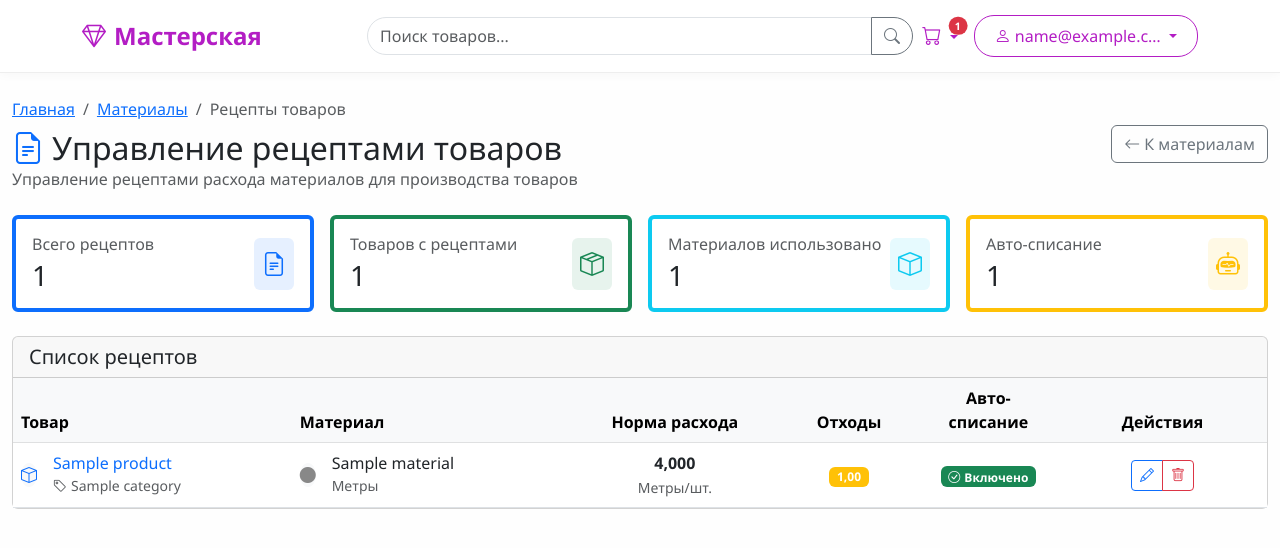
After one commit to Ingigerda2000-rgb/https---github.com-Ingigerda2000-rgb-masterskaya1, a Django app: page /materials/recipes/ in a window 1280 px wide. The commit adds this page. Shown: the top 548 px of the page. Run offline with Django 5.2, Linux system fonts and the light colour scheme; a user stored in the database is signed in; tables that the repository leaves empty hold one stand-in row (values such as "Sample post"); grey boxes marked "Sample" are stand-in pictures.

Commit message:
Отображение панельки с рецептами материалов

```diff
--- a/materials/urls.py
+++ b/materials/urls.py
@@ -13,6 +13,9 @@ urlpatterns = [
     path('<int:pk>/delete/', views.MaterialDeleteView.as_view(), name='material_delete'),
 
     # Рецепты материалов
+    path('recipes/',
+         views.MaterialRecipeListView.as_view(),
+         name='materialrecipe_list'),
     path('recipes/add/<int:product_id>/',
          views.material_recipe_create,
          name='add_recipe'),
--- a/materials/views.py
+++ b/materials/views.py
@@ -211,6 +211,19 @@ class MaterialDeleteView(LoginRequiredMixin, UserPassesTestMixin, DeleteView):
         material.save()
         messages.success(request, '✅ Материал успешно деактивирован')
         return redirect(self.success_url)
+
+
+class MaterialRecipeListView(LoginRequiredMixin, ListView):
+    """Список всех рецептов материалов мастера"""
+    model = MaterialRecipe
+    template_name = 'materials/materialrecipe_list.html'
+    context_object_name = 'recipes'
+    paginate_by = 20
+
+    def get_queryset(self):
+        return MaterialRecipe.objects.filter(
+            product__master=self.request.user
+        ).select_related('product', 'material').order_by('product__name', 'material__name')
 
 
 @login_required
--- /dev/null
+++ b/page_content.html
@@ -0,0 +1,4 @@
+
+Content
+-------
+...
--- a/products/urls.py
+++ b/products/urls.py
@@ -1,5 +1,7 @@
 from django.urls import path
 from . import views
+
+app_name = 'products'
 
 urlpatterns = [
     path('', views.product_list, name='product_list'),
--- a/templates/base.html
+++ b/templates/base.html
@@ -118,7 +118,7 @@
                                 <i class="bi bi-cart me-2"></i>Корзина
                             </a></li>
 
-                            <li><a class="dropdown-item" href="{% url 'favorites_list' %}">
+                            <li><a class="dropdown-item" href="{% url 'products:favorites_list' %}">
                                 <i class="bi bi-heart me-2"></i>Избранное
                             </a></li>
 
--- a/templates/home.html
+++ b/templates/home.html
@@ -815,7 +815,7 @@
                         <div class="product-price">{{ product.price }} ₽</div>
 
                         <div class="product-actions">
-                            <a href="{% url 'product_detail' product.id %}" class="btn-details">
+                            <a href="{% url 'products:product_detail' product.id %}" class="btn-details">
                                 <i class="bi bi-eye me-1"></i>Подробнее
                             </a>
                             <button class="btn-cart" onclick="addToCart({{ product.id }})" id="cart-btn-{{ product.id }}">
--- a/templates/materials/material_list.html
+++ b/templates/materials/material_list.html
@@ -92,6 +92,9 @@
         <div class="d-flex flex-wrap gap-2">
             <a href="{% url 'materials:material_create' %}" class="btn btn-primary">
                 <i class="bi bi-plus-circle me-1"></i>Добавить материал
+            </a>
+            <a href="{% url 'materials:materialrecipe_list' %}" class="btn btn-info">
+                <i class="bi bi-file-earmark-text me-1"></i>Управление рецептами товаров
             </a>
             <a href="{% url 'materials:low_stock' %}" class="btn btn-warning">
                 <i class="bi bi-exclamation-triangle me-1"></i>Низкий запас
--- /dev/null
+++ b/templates/materials/materialrecipe_list.html
@@ -0,0 +1,424 @@
+{% extends "base.html" %}
+{% load static %}
+
+{% block title %}Управление рецептами товаров :: HandMadeShop{% endblock %}
+
+{% block extra_css %}
+<style>
+/* Стили для таблицы рецептов */
+.recipe-row {
+    transition: all 0.2s ease;
+}
+.recipe-row:hover {
+    background-color: rgba(0, 123, 255, 0.05);
+    transform: translateX(2px);
+}
+
+.consumption-cell {
+    min-width: 120px;
+}
+
+.waste-cell {
+    min-width: 100px;
+}
+
+.actions-cell {
+    min-width: 140px;
+}
+
+/* Карточки для мобильной версии */
+@media (max-width: 768px) {
+    .mobile-card {
+        border: 1px solid #dee2e6;
+        border-radius: 0.5rem;
+        margin-bottom: 1rem;
+        padding: 1rem;
+    }
+
+    .mobile-card-header {
+        display: flex;
+        justify-content: space-between;
+        align-items: flex-start;
+        margin-bottom: 0.75rem;
+    }
+
+    .table-responsive {
+        display: none;
+    }
+
+    .mobile-view {
+        display: block !important;
+    }
+}
+
+@media (min-width: 769px) {
+    .mobile-view {
+        display: none !important;
+    }
+}
+</style>
+{% endblock %}
+
+{% block content %}
+<div class="container-fluid py-4">
+    <!-- Заголовок и кнопки -->
+    <div class="d-flex flex-column flex-md-row justify-content-between align-items-start align-items-md-center mb-4">
+        <div class="mb-3 mb-md-0">
+            <nav aria-label="breadcrumb">
+                <ol class="breadcrumb mb-2">
+                    <li class="breadcrumb-item"><a href="{% url 'home' %}">Главная</a></li>
+                    <li class="breadcrumb-item"><a href="{% url 'materials:material_list' %}">Материалы</a></li>
+                    <li class="breadcrumb-item active">Рецепты товаров</li>
+                </ol>
+            </nav>
+            <h1 class="h2 mb-0">
+                <i class="bi bi-file-earmark-text text-primary me-2"></i>Управление рецептами товаров
+            </h1>
+            <p class="text-muted mb-0">Управление рецептами расхода материалов для производства товаров</p>
+        </div>
+        <div class="d-flex flex-wrap gap-2">
+            <a href="{% url 'materials:material_list' %}" class="btn btn-outline-secondary">
+                <i class="bi bi-arrow-left me-1"></i>К материалам
+            </a>
+        </div>
+    </div>
+
+    <!-- Статистика -->
+    <div class="row g-3 mb-4">
+        <div class="col-6 col-md-3">
+            <div class="card border-start border-primary border-4 h-100">
+                <div class="card-body">
+                    <div class="d-flex justify-content-between align-items-center">
+                        <div>
+                            <h6 class="text-muted mb-1">Всего рецептов</h6>
+                            <h3 class="mb-0">{{ recipes|length }}</h3>
+                        </div>
+                        <div class="avatar avatar-sm bg-primary bg-opacity-10 p-2 rounded">
+                            <i class="bi bi-file-earmark-text fs-4 text-primary"></i>
+                        </div>
+                    </div>
+                </div>
+            </div>
+        </div>
+        <div class="col-6 col-md-3">
+            <div class="card border-start border-success border-4 h-100">
+                <div class="card-body">
+                    <div class="d-flex justify-content-between align-items-center">
+                        <div>
+                            <h6 class="text-muted mb-1">Товаров с рецептами</h6>
+                            <h3 class="mb-0">{{ recipes|length|default:0 }}</h3>
+                        </div>
+                        <div class="avatar avatar-sm bg-success bg-opacity-10 p-2 rounded">
+                            <i class="bi bi-box-seam fs-4 text-success"></i>
+                        </div>
+                    </div>
+                </div>
+            </div>
+        </div>
+        <div class="col-6 col-md-3">
+            <div class="card border-start border-info border-4 h-100">
+                <div class="card-body">
+                    <div class="d-flex justify-content-between align-items-center">
+                        <div>
+                            <h6 class="text-muted mb-1">Материалов использовано</h6>
+                            <h3 class="mb-0">{{ recipes|length|default:0 }}</h3>
+                        </div>
+                        <div class="avatar avatar-sm bg-info bg-opacity-10 p-2 rounded">
+                            <i class="bi bi-box fs-4 text-info"></i>
+                        </div>
+                    </div>
+                </div>
+            </div>
+        </div>
+        <div class="col-6 col-md-3">
+            <div class="card border-start border-warning border-4 h-100">
+                <div class="card-body">
+                    <div class="d-flex justify-content-between align-items-center">
+                        <div>
+                            <h6 class="text-muted mb-1">Авто-списание</h6>
+                            <h3 class="mb-0">{{ recipes|length|default:0 }}</h3>
+                        </div>
+                        <div class="avatar avatar-sm bg-warning bg-opacity-10 p-2 rounded">
+                            <i class="bi bi-robot fs-4 text-warning"></i>
+                        </div>
+                    </div>
+                </div>
+            </div>
+        </div>
+    </div>
+
+    <!-- Десктопная таблица -->
+    <div class="card d-none d-md-block">
+        <div class="card-header">
+            <h5 class="mb-0">Список рецептов</h5>
+        </div>
+        <div class="card-body p-0">
+            {% if recipes %}
+                <div class="table-responsive">
+                    <table class="table table-hover mb-0">
+                        <thead class="table-light">
+                            <tr>
+                                <th width="20%">Товар</th>
+                                <th width="20%">Материал</th>
+                                <th width="15%" class="text-center">Норма расхода</th>
+                                <th width="10%" class="text-center">Отходы</th>
+                                <th width="10%" class="text-center">Авто-списание</th>
+                                <th width="15%" class="text-center">Действия</th>
+                            </tr>
+                        </thead>
+                        <tbody>
+                            {% for recipe in recipes %}
+                            <tr class="recipe-row align-middle">
+                                <td>
+                                    <div class="d-flex align-items-center">
+                                        <div class="flex-shrink-0 me-3">
+                                            <div class="avatar avatar-sm bg-light text-primary rounded-circle d-flex align-items-center justify-content-center">
+                                                <i class="bi bi-box"></i>
+                                            </div>
+                                        </div>
+                                        <div class="flex-grow-1">
+                                            <h6 class="mb-0">
+                                                <a href="{% url 'products:product_detail' recipe.product.id %}" class="text-decoration-none">
+                                                    {{ recipe.product.name }}
+                                                </a>
+                                            </h6>
+                                            {% if recipe.product.category %}
+                                            <small class="text-muted">
+                                                <i class="bi bi-tag me-1"></i>{{ recipe.product.category.name }}
+                                            </small>
+                                            {% endif %}
+                                        </div>
+                                    </div>
+                                </td>
+                                <td>
+                                    <div class="d-flex align-items-center">
+                                        <div class="flex-shrink-0 me-3">
+                                            <div class="avatar avatar-sm bg-light text-secondary rounded-circle d-flex align-items-center justify-content-center">
+                                                <i class="bi bi-circle-fill" style="color: {{ recipe.material.color|default:'#6c757d' }}"></i>
+                                            </div>
+                                        </div>
+                                        <div class="flex-grow-1">
+                                            <h6 class="mb-0">{{ recipe.material.name }}</h6>
+                                            <small class="text-muted">
+                                                {{ recipe.material.get_unit_display }}
+                                            </small>
+                                        </div>
+                                    </div>
+                                </td>
+                                <td class="text-center consumption-cell">
+                                    <div class="fw-bold">
+                                        {{ recipe.consumption_rate|floatformat:3 }}
+                                    </div>
+                                    <small class="text-muted">
+                                        {{ recipe.material.get_unit_display }}/шт.
+                                    </small>
+                                </td>
+                                <td class="text-center waste-cell">
+                                    {% if recipe.waste_factor > 0 %}
+                                    <span class="badge bg-warning">
+                                        {{ recipe.waste_factor|floatformat:2 }}
+                                    </span>
+                                    {% else %}
+                                    <span class="text-muted">—</span>
+                                    {% endif %}
+                                </td>
+                                <td class="text-center">
+                                    {% if recipe.auto_consume %}
+                                    <span class="badge bg-success">
+                                        <i class="bi bi-check-circle me-1"></i>Включено
+                                    </span>
+                                    {% else %}
+                                    <span class="badge bg-secondary">
+                                        <i class="bi bi-x-circle me-1"></i>Отключено
+                                    </span>
+                                    {% endif %}
+                                </td>
+                                <td class="text-center actions-cell">
+                                    <div class="btn-group btn-group-sm" role="group">
+                                        <a href="{% url 'materials:materialrecipe_update' recipe.id %}"
+                                           class="btn btn-outline-primary" title="Редактировать">
+                                            <i class="bi bi-pencil"></i>
+                                        </a>
+                                        <a href="{% url 'materials:materialrecipe_delete' recipe.id %}"
+                                           class="btn btn-outline-danger" title="Удалить">
+                                            <i class="bi bi-trash"></i>
+                                        </a>
+                                    </div>
+                                </td>
+                            </tr>
+                            {% endfor %}
+                        </tbody>
+                    </table>
+                </div>
+
+                <!-- Пагинация -->
+                {% if is_paginated %}
+                <div class="card-footer">
+                    <nav aria-label="Навигация по страницам">
+                        <ul class="pagination justify-content-center mb-0">
+                            {% if page_obj.has_previous %}
+                            <li class="page-item">
+                                <a class="page-link" href="?page=1">
+                                    <i class="bi bi-chevron-double-left"></i>
+                                </a>
+                            </li>
+                            <li class="page-item">
+                                <a class="page-link" href="?page={{ page_obj.previous_page_number }}">
+                                    <i class="bi bi-chevron-left"></i>
+                                </a>
+                            </li>
+                            {% endif %}
+
+                            {% for num in page_obj.paginator.page_range %}
+                            {% if num == page_obj.number %}
+                            <li class="page-item active">
+                                <span class="page-link">{{ num }}</span>
+                            </li>
+                            {% elif num > page_obj.number|add:'-3' and num < page_obj.number|add:'3' %}
+                            <li class="page-item">
+                                <a class="page-link" href="?page={{ num }}">{{ num }}</a>
+                            </li>
+                            {% endif %}
+                            {% endfor %}
+
+                            {% if page_obj.has_next %}
+                            <li class="page-item">
+                                <a class="page-link" href="?page={{ page_obj.next_page_number }}">
+                                    <i class="bi bi-chevron-right"></i>
+                                </a>
+                            </li>
+                            <li class="page-item">
+                                <a class="page-link" href="?page={{ page_obj.paginator.num_pages }}">
+                                    <i class="bi bi-chevron-double-right"></i>
+                                </a>
+                            </li>
+                            {% endif %}
+                        </ul>
+                        <div class="text-center text-muted small mt-1">
+                            Страница {{ page_obj.number }} из {{ page_obj.paginator.num_pages }}
+                        </div>
+                    </nav>
+                </div>
+                {% endif %}
+
+            {% else %}
+            <div class="text-center py-5">
+                <div class="avatar avatar-xl bg-light text-muted rounded-circle mb-3 d-inline-flex align-items-center justify-content-center">
+                    <i class="bi bi-file-earmark-text fs-1"></i>
+                </div>
+                <h4 class="mb-3">Рецепты не найдены</h4>
+                <p class="text-muted mb-4">
+                    У вас пока нет рецептов материалов для товаров.
+                    Добавьте рецепты через страницу товара.
+                </p>
+                <a href="{% url 'products:master_products_list' %}" class="btn btn-primary">
+                    <i class="bi bi-box-seam me-1"></i>Перейти к товарам
+                </a>
+            </div>
+            {% endif %}
+        </div>
+    </div>
+
+    <!-- Мобильные карточки -->
+    <div class="mobile-view">
+        {% if recipes %}
+            {% for recipe in recipes %}
+            <div class="mobile-card">
+                <div class="mobile-card-header">
+                    <div>
+                        <h6 class="mb-0">{{ recipe.product.name }}</h6>
+                        <small class="text-muted">
+                            <i class="bi bi-box me-1"></i>{{ recipe.material.name }}
+                        </small>
+                    </div>
+                    <div>
+                        {% if recipe.auto_consume %}
+                        <span class="badge bg-success">Авто-списание</span>
+                        {% else %}
+                        <span class="badge bg-secondary">Ручное</span>
+                        {% endif %}
+                    </div>
+                </div>
+
+                <div class="row g-2 mb-2">
+                    <div class="col-6">
+                        <small class="text-muted d-block">Норма расхода</small>
+                        <div class="fw-bold">
+                            {{ recipe.consumption_rate|floatformat:3 }} {{ recipe.material.get_unit_display }}
+                        </div>
+                    </div>
+                    <div class="col-6">
+                        <small class="text-muted d-block">Отходы</small>
+                        <div>
+                            {% if recipe.waste_factor > 0 %}
+                            {{ recipe.waste_factor|floatformat:2 }}
+                            {% else %}
+                            —
+                            {% endif %}
+                        </div>
+                    </div>
+                </div>
+
+                <div class="d-flex justify-content-between pt-2 border-top">
+                    <a href="{% url 'products:product_detail' recipe.product.id %}"
+                       class="btn btn-sm btn-outline-primary">
+                        <i class="bi bi-eye"></i> К товару
+                    </a>
+                    <div class="btn-group btn-group-sm">
+                        <a href="{% url 'materials:materialrecipe_update' recipe.id %}"
+                           class="btn btn-outline-secondary">
+                            <i class="bi bi-pencil"></i>
+                        </a>
+                        <a href="{% url 'materials:materialrecipe_delete' recipe.id %}"
+                           class="btn btn-outline-danger">
+                            <i class="bi bi-trash"></i>
+                        </a>
+                    </div>
+                </div>
+            </div>
+            {% endfor %}
+
+            <!-- Пагинация для мобильной версии -->
+            {% if is_paginated %}
+            <nav aria-label="Навигация по страницам" class="mt-3">
+                <ul class="pagination justify-content-center">
+                    {% if page_obj.has_previous %}
+                    <li class="page-item">
+                        <a class="page-link" href="?page=1">
+                            <i class="bi bi-chevron-double-left"></i>
+                        </a>
+                    </li>
+                    {% endif %}
+
+                    <li class="page-item disabled">
+                        <span class="page-link">Страница {{ page_obj.number }} из {{ page_obj.paginator.num_pages }}</span>
+                    </li>
+
+                    {% if page_obj.has_next %}
+                    <li class="page-item">
+                        <a class="page-link" href="?page={{ page_obj.paginator.num_pages }}">
+                            <i class="bi bi-chevron-double-right"></i>
+                        </a>
+                    </li>
+                    {% endif %}
+                </ul>
+            </nav>
+            {% endif %}
+
+        {% else %}
+        <div class="text-center py-5">
+            <div class="avatar avatar-xl bg-light text-muted rounded-circle mb-3 d-inline-flex align-items-center justify-content-center">
+                <i class="bi bi-file-earmark-text fs-1"></i>
+            </div>
+            <h4 class="mb-3">Рецепты не найдены</h4>
+            <p class="text-muted mb-4">
+                У вас пока нет рецептов материалов для товаров
+            </p>
+            <a href="{% url 'products:master_products_list' %}" class="btn btn-primary">
+                <i class="bi bi-box-seam me-1"></i>Перейти к товарам
+            </a>
+        </div>
+        {% endif %}
+    </div>
+</div>
+{% endblock %}
--- a/templates/products/product_detail.html
+++ b/templates/products/product_detail.html
@@ -418,7 +418,7 @@
                                 <i class="bi bi-cart me-2"></i>Корзина
                             </a></li>
 
-                            <li><a class="dropdown-item" href="{% url 'favorites_list' %}">
+                            <li><a class="dropdown-item" href="{% url 'products:favorites_list' %}">
                                 <i class="bi bi-heart me-2"></i>Избранное
                             </a></li>
 
```
Also changed, not shown: templates/products/master_products_list.html (+4 -4 lines).
